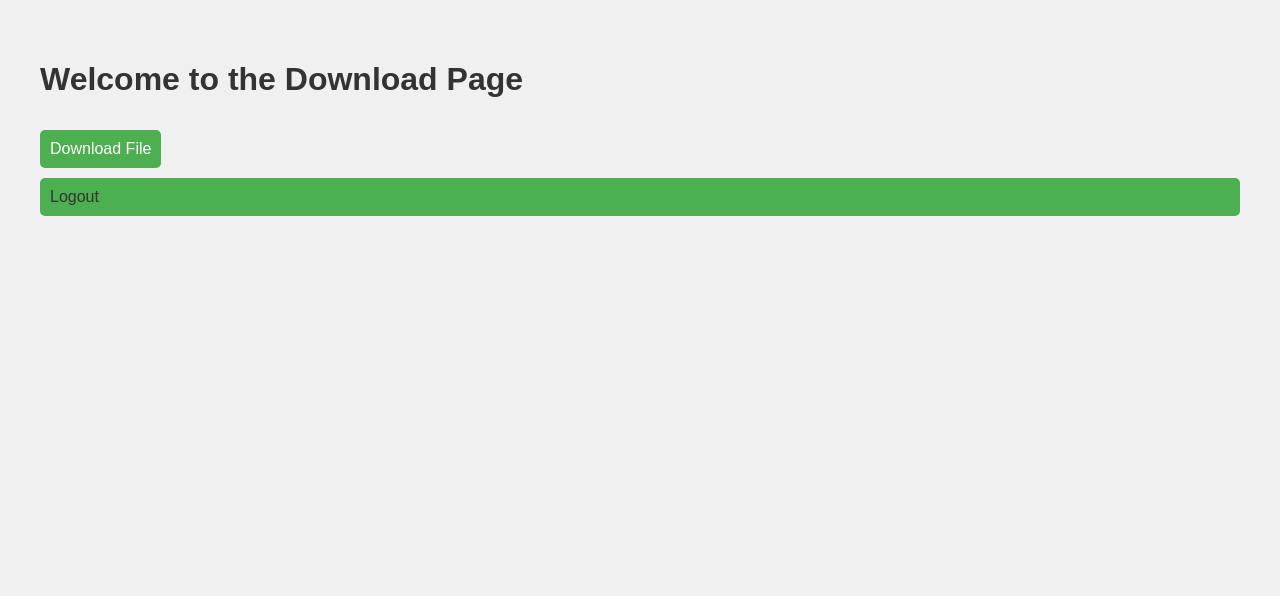
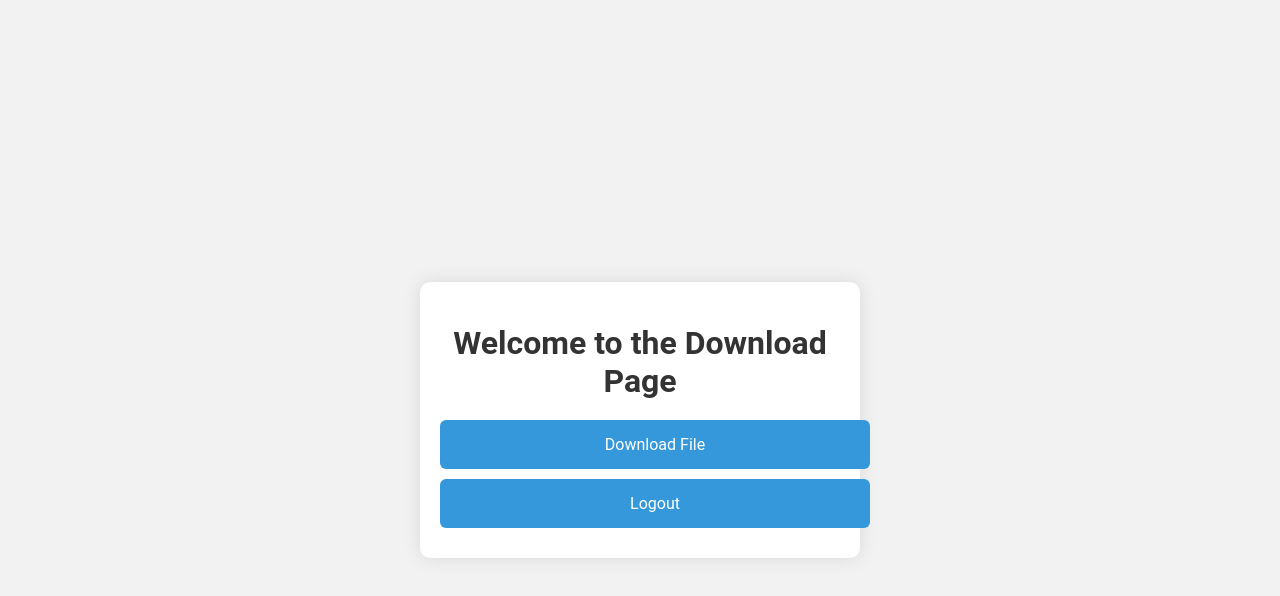
Before and after one commit to 301Bri/website-answerr, a plain HTML site: page views/download.html in a window 1280 px wide. Drawn offline with Linux system fonts and the light colour scheme.

Commit message:
Update download.html

```diff
--- a/views/download.html
+++ b/views/download.html
@@ -8,47 +8,61 @@
     <link rel="stylesheet" href="/styles.css">
     <style>
         body {
-            font-family: Arial, sans-serif;
-            margin: 20px;
+            font-family: 'Roboto', sans-serif;
+            background-color: #f2f2f2;
+            display: flex;
+            align-items: center;
+            justify-content: center;
+            height: 100vh;
+            margin: 0;
+        }
+
+        .container {
+            max-width: 80%;
+            width: 400px;
             padding: 20px;
-            background-color: #f0f0f0;
+            background-color: #ffffff;
+            border-radius: 10px;
+            box-shadow: 0 0 20px rgba(0, 0, 0, 0.1);
+            transition: transform 0.3s ease-in-out;
+        }
+
+        .container:hover {
+            transform: scale(1.05);
         }
 
         h1 {
+            text-align: center;
             color: #333;
+            margin-bottom: 20px;
         }
 
-        a {
-            display: inline-block;
-            margin-top: 10px;
-            padding: 10px;
-            background-color: #4caf50;
+        .download-link, .logout-link {
+            display: block;
+            width: 100%;
+            padding: 15px;
+            background-color: #3498db;
             color: #fff;
+            text-align: center;
             text-decoration: none;
-            border-radius: 5px;
+            border: none;
+            border-radius: 6px;
+            cursor: pointer;
+            font-size: 16px;
+            margin-bottom: 10px;
             transition: background-color 0.3s;
         }
 
-        a:hover {
-            background-color: #45a049;
-        }
-
-        .logout-link {
-            display: block;
-            margin-top: 10px;
-            color: #333;
-            text-decoration: none;
-        }
-
-        .logout-link:hover {
-            text-decoration: underline;
+        .download-link:hover, .logout-link:hover {
+            background-color: #2980b9;
         }
     </style>
 </head>
 <body>
-    <h1>Welcome to the Download Page</h1>
-    <a href="/download" class="download-link">Download File</a>
-    <br>
-    <a href="/logout" class="logout-link">Logout</a>
+    <div class="container">
+        <h1>Welcome to the Download Page</h1>
+        <a href="/download" class="download-link">Download File</a>
+        <a href="/logout" class="logout-link">Logout</a>
+    </div>
 </body>
 </html>
```
